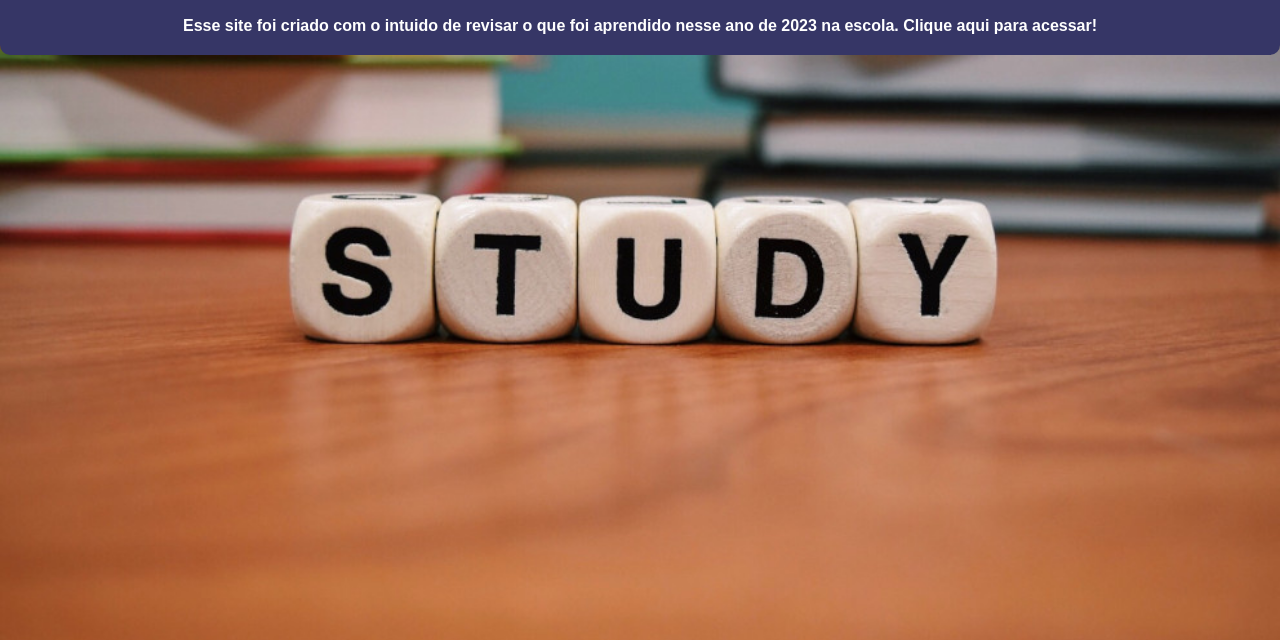
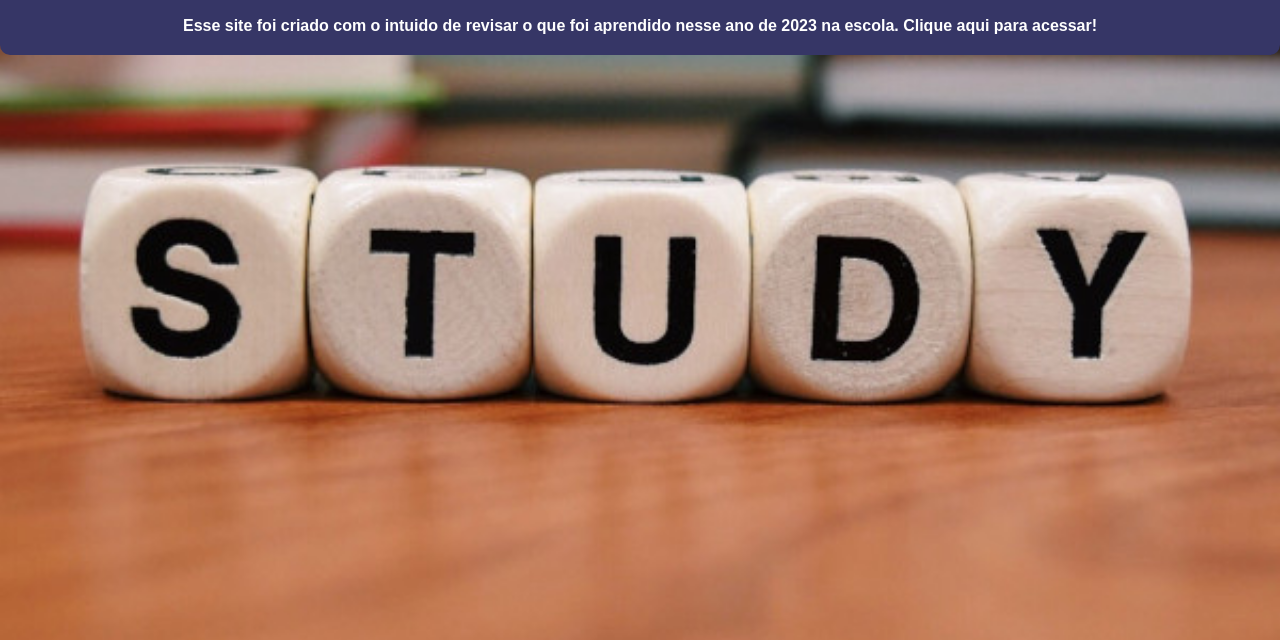
Before and after one commit to guilhermealmeida1213/projeto-escola, a plain HTML site: page index.html in a window 1280 px wide. Shown: the part 160-800 px from the top of the page. Drawn offline with Linux system fonts and the light colour scheme.

Commit message:
atualização

```diff
--- a/estilo/media-query.css
+++ b/estilo/media-query.css
@@ -1,7 +1 @@
 @charset "UTF-8";
-
-@media screen and (min-width: 600px) {
-    body {
-        background-image: url(../imagens/fundo-principal-cll.jpg);
-    }
-}
--- a/estilo/style.css
+++ b/estilo/style.css
@@ -11,7 +11,7 @@
 }
 
 body {
-    background-image: url(../imagens/fundo-principal-pc.jpg);
+    background-image: url(../imagens/fundo-principal-cll.jpg);
     background-size: cover;
     background-repeat: no-repeat;
     background-attachment: fixed;
--- a/index.html
+++ b/index.html
@@ -5,8 +5,8 @@
     <meta http-equiv="X-UA-Compatible" content="IE=edge">
     <meta name="viewport" content="width=device-width, initial-scale=1.0">
     <title>Escola</title>
+    <link rel="stylesheet" href="estilo/style.css">
     <link rel="stylesheet" href="estilo/media-query.css">
-    <link rel="stylesheet" href="estilo/style.css">
     <link rel="shortcut icon" href="favicon.ico" type="image/x-icon">
 </head>
 <body>
```
Also changed, not shown: imagens/como-cuidar-de-um-pato-2-1280x720.jpg.
